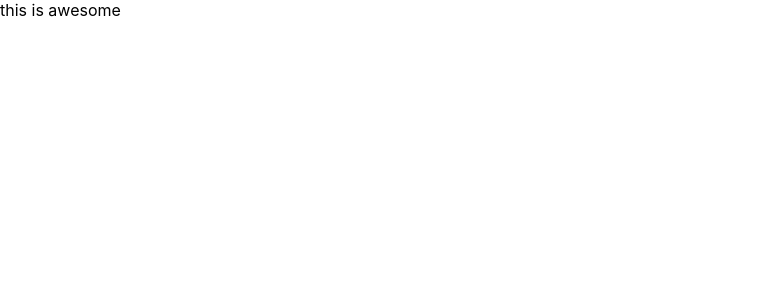
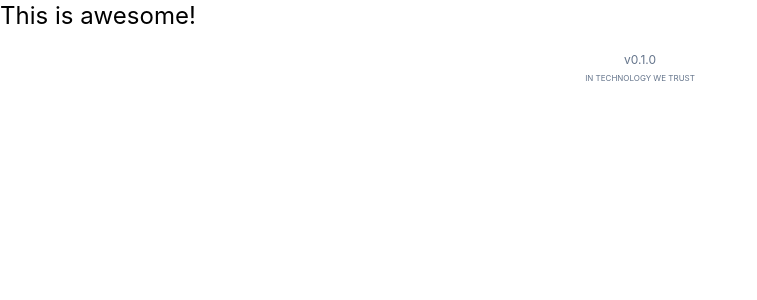
Before and after one commit to codeoholic/howtonextjs.com, a Next.js app: page / in a window 1280 px wide. Shown: the top 300 px of the page, without its empty margins (0-757 px from the left). Built offline with nearby package versions, Linux system fonts and the light colour scheme.

Commit message:
feat: tailwindcss

```diff
--- /dev/null
+++ b/components/footer/Footer.js
@@ -0,0 +1,20 @@
+const { version } = require("../../package.json")
+
+const Footer = () => {
+
+    return (
+
+        <div className="container max-w-4xl mx-auto py-5">
+            <div className="flex flex-col items-center justify-center">
+                <p className="text-xs text-slate-500">v{ version }</p>
+                <div className="mt-1">
+                    <p className="text-[8px] text-slate-500 uppercase">in technology we trust</p>
+                </div>
+            </div>
+        </div>
+
+    )
+
+}
+
+export default Footer
--- /dev/null
+++ b/components/footer/index.js
@@ -0,0 +1 @@
+export { default } from "./Footer"
--- /dev/null
+++ b/components/meta-tags/MetaTags.js
@@ -0,0 +1,40 @@
+import Head from "next/head"
+
+const MetaTags = ({
+
+	description,
+	image,
+	slug,
+	title,
+
+}) => {
+
+	return (
+
+		<Head>
+    		<title>{ title }</title>
+    		<meta name="description" content={ title } />
+    		<meta name="viewport" content="initial-scale=1.0, width=device-width" />
+    		<meta charSet="utf-8" />
+			<meta name="author" content="It is about Power" />
+			<meta name="title" content={`${ title }`}/>
+			<meta name="description" content={ description }/>
+
+			<meta property="og:type" content="article"/>
+			<meta property="og:url" content={ "https://itisaboutpower.com/" + slug }/>
+			<meta property="og:title" content={`${ title }`}/>
+			<meta property="og:description" content={ description }/>
+			<meta property="og:image" content={ image }/>
+
+			<meta property="twitter:card" content="summary_large_image"/>
+			<meta property="twitter:url" content={ "https://itisaboutpower.com/" + slug }/>
+			<meta property="twitter:title" content={`${ title }`}/>
+			<meta property="twitter:description" content={ description }/>
+			<meta property="twitter:image" content={ image }/>
+  		</Head>
+
+	)
+
+}
+
+export default MetaTags
--- /dev/null
+++ b/components/meta-tags/index.js
@@ -0,0 +1 @@
+export { default } from "./MetaTags"
--- a/package.json
+++ b/package.json
@@ -12,5 +12,10 @@
     "next": "13.0.4",
     "react": "18.2.0",
     "react-dom": "18.2.0"
+  },
+  "devDependencies": {
+    "autoprefixer": "^10.4.13",
+    "postcss": "^8.4.19",
+    "tailwindcss": "^3.2.4"
   }
 }
--- a/pages/index.js
+++ b/pages/index.js
@@ -1,11 +1,21 @@
-const Index = () => {
+import Footer from "../components/footer"
+import MetaTags from "../components/meta-tags"
+
+const Home = () => {
 
 	return (
 
-		<div>this is awesome</div>
+		<>
+			<MetaTags
+				title="How to NextJS"
+				description="How to NextJS"
+			/>
+			<div className="text-2xl">This is awesome!</div>
+			<Footer />
+		</>
 
 	)
 
 }
 
-export default Index
+export default Home
--- /dev/null
+++ b/postcss.config.js
@@ -0,0 +1,6 @@
+module.exports = {
+  plugins: {
+    tailwindcss: {},
+    autoprefixer: {},
+  },
+}
--- a/styles/globals.css
+++ b/styles/globals.css
@@ -1,3 +1,7 @@
+@tailwind base;
+@tailwind components;
+@tailwind utilities;
+
 html,
 body {
   padding: 0;
@@ -14,13 +18,3 @@ a {
 * {
   box-sizing: border-box;
 }
-
-@media (prefers-color-scheme: dark) {
-  html {
-    color-scheme: dark;
-  }
-  body {
-    color: white;
-    background: black;
-  }
-}
--- /dev/null
+++ b/tailwind.config.js
@@ -0,0 +1,11 @@
+/** @type {import('tailwindcss').Config} */
+module.exports = {
+  content: [
+    "./pages/**/*.{js,ts,jsx,tsx}",
+    "./components/**/*.{js,ts,jsx,tsx}",
+  ],
+  theme: {
+    extend: {},
+  },
+  plugins: [],
+}
```
Also changed, not shown: 1 other file (tests, documents, lock files or other folders).
